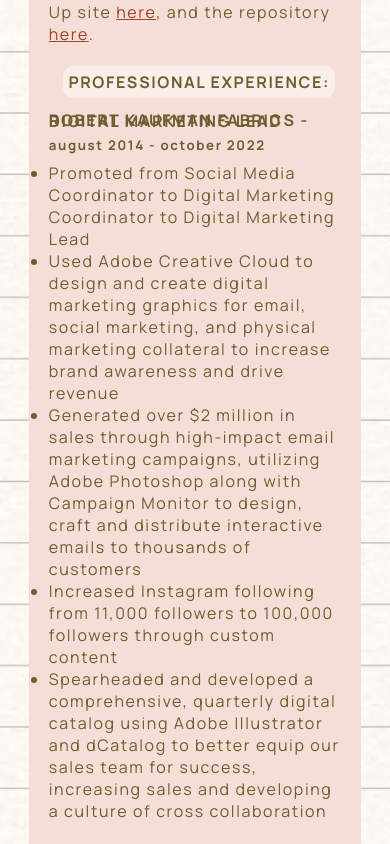
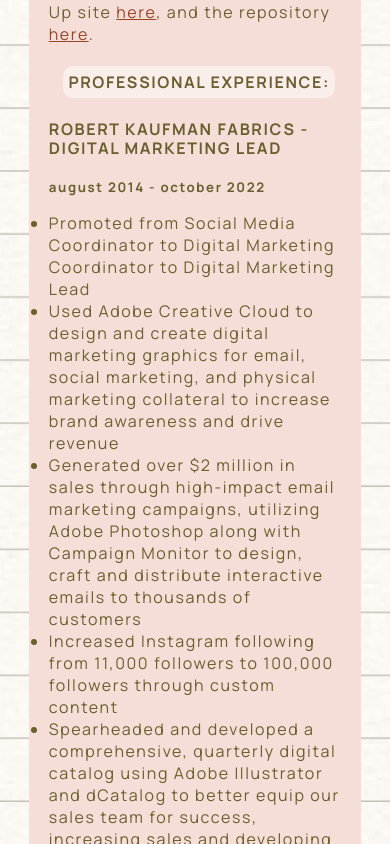
Before and after one commit to ykallday/yaelkaufman.com, a React (Create React App) app: page /resume in a window 390 px wide. Shown: the part 2060-2904 px from the top of the page. Built offline with nearby package versions, Linux system fonts and the light colour scheme.

Commit message:
fixed spacing

```diff
--- a/src/App.css
+++ b/src/App.css
@@ -382,7 +382,8 @@
       text-align:left;
       margin-left:0%;
       line-height:10%;
-      margin-bottom:0px;
+      line-height:1.2em;
+      /* margin-bottom:0px; */
     }
     .gridWrapper div{
       width:90%
```
